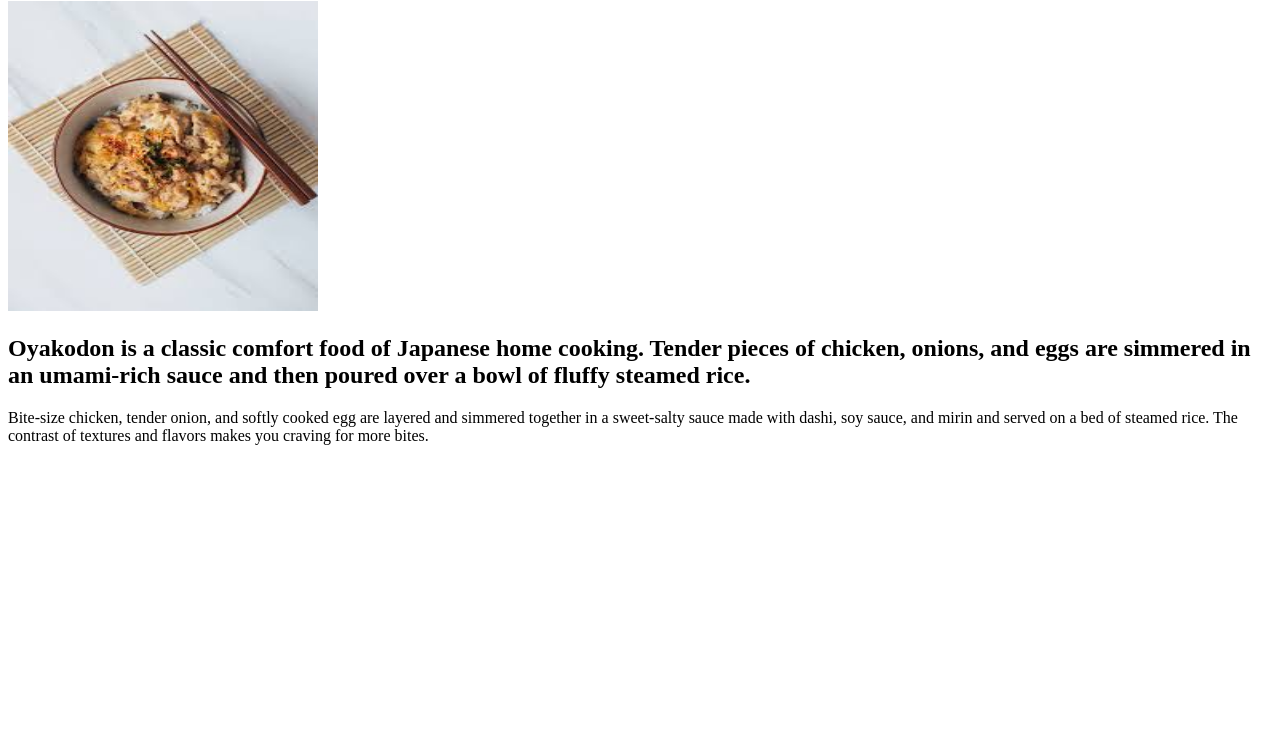
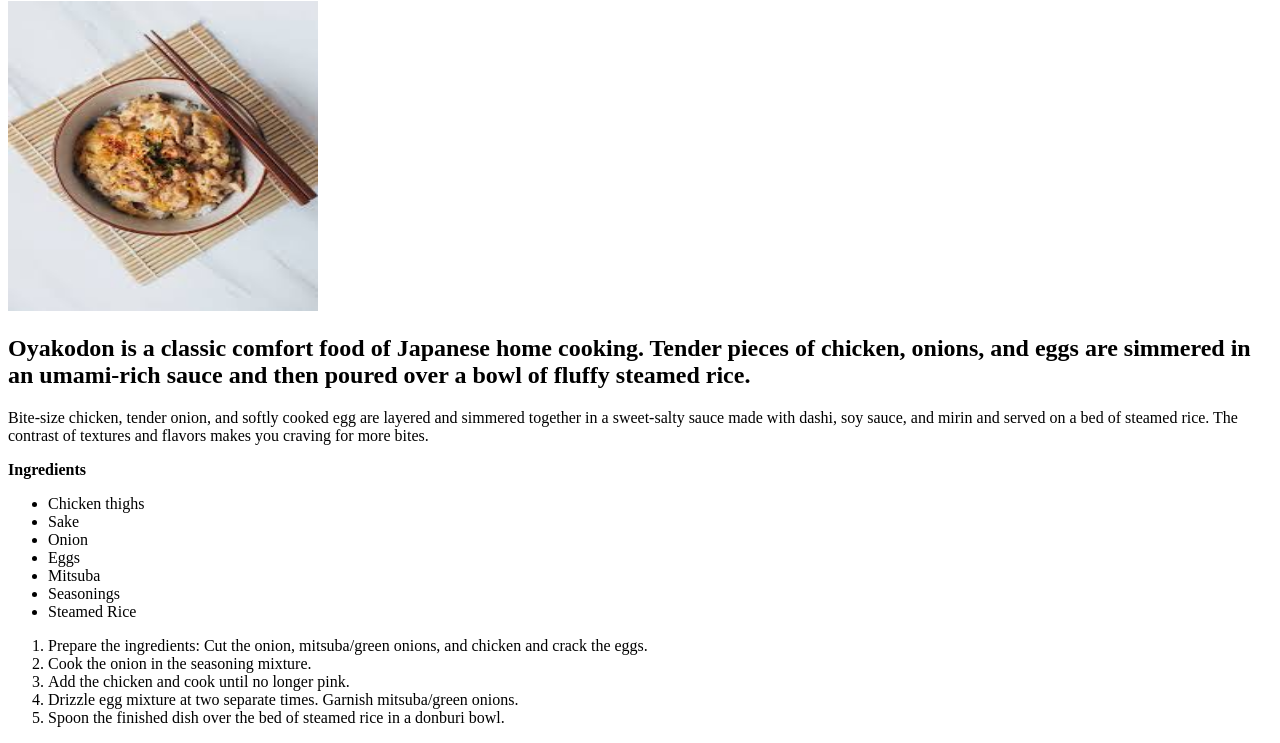
Before and after one commit to Vannox17/odin-recipe, a plain HTML site: page Recipes/Oyako_Don.html in a window 1280 px wide. Shown: the part 79-822 px from the top of the page. Before the commit the page ends 800 px from the top, so only its background shows below. Drawn offline with Linux system fonts and the light colour scheme.

Commit message:
Add ingredients list and cooking order for Oyako_Don.html

```diff
--- a/Recipes/Oyako_Don.html
+++ b/Recipes/Oyako_Don.html
@@ -10,6 +10,23 @@
     <img src="../Images/Oyakodon.jpg" height="310" width="310">
     <h2>Oyakodon is a classic comfort food of Japanese home cooking. Tender pieces of chicken, onions, and eggs are simmered in an umami-rich sauce and then poured over a bowl of fluffy steamed rice.</h2>
     <p>Bite-size chicken, tender onion, and softly cooked egg are layered and simmered together in a sweet-salty sauce made with dashi, soy sauce, and mirin and served on a bed of steamed rice. The contrast of textures and flavors makes you craving for more bites.</p>
+    <P><strong>Ingredients</strong></P>
+    <ul>
+        <li>Chicken thighs</li>
+        <li>Sake</li>
+        <li>Onion</li>
+        <li>Eggs</li>
+        <li>Mitsuba</li>
+        <li>Seasonings</li>
+        <li>Steamed Rice</li>
+    </ul>
+    <ol>
+        <li>Prepare the ingredients: Cut the onion, mitsuba/green onions, and chicken and crack the eggs.</li>
+        <li>Cook the onion in the seasoning mixture.</li>
+        <li>Add the chicken and cook until no longer pink.</li>
+        <li>Drizzle egg mixture at two separate times. Garnish mitsuba/green onions.</li>
+        <li>Spoon the finished dish over the bed of steamed rice in a donburi bowl.</li>
+    </ol>
 </body>
 
 
```
